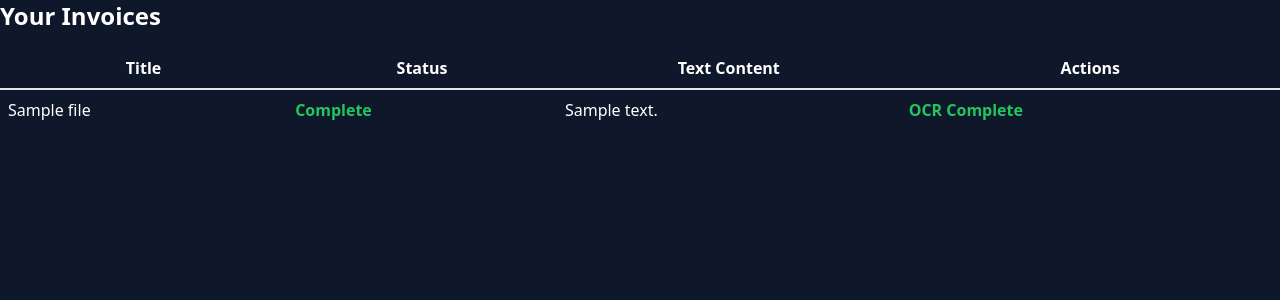
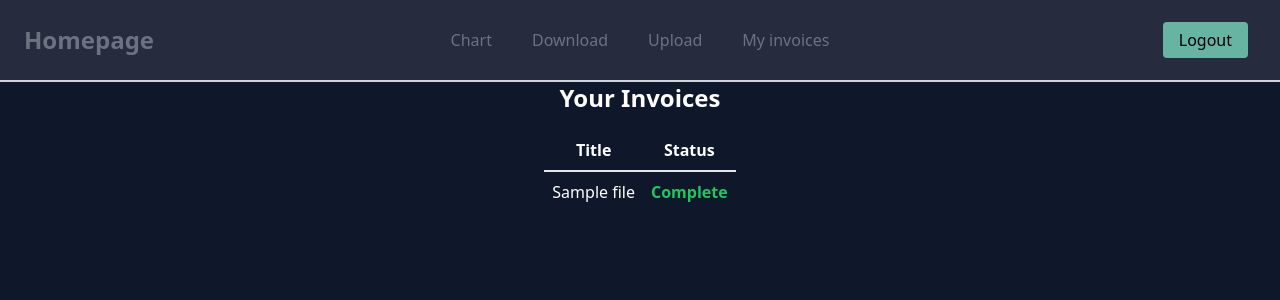
Before and after one commit to HarKemp/ProjLab, a Flask app: page /my_invoices in a window 1280 px wide. Shown: the top 300 px of the page. Run offline with Flask 3, Linux system fonts and the light colour scheme; a user stored in the database is signed in; tables that the repository leaves empty hold one stand-in row (values such as "Sample post").

```diff
--- a/Application/app/ocr.py
+++ b/Application/app/ocr.py
@@ -1,4 +1,4 @@
-from flask import Blueprint, session, flash, url_for, request, redirect, render_template
+from flask import Blueprint, session, flash, url_for, request, redirect, render_template, jsonify
 from flask_login import login_required, current_user
 from app.db.models import File
 from app.__init__ import db
@@ -35,7 +35,7 @@ def convert_text(file_id):
 
     # Queue the OCR task
     ocr_task.delay(file_id)
-    flash("OCR processing has started.", "alert-success")
+    # flash("OCR processing has started.", "alert-success")
 
     return redirect(url_for('ocr.my_invoices'))
 
@@ -46,3 +46,16 @@ def my_invoices():
     # pass the invoices invoices html
     invoices = File.query.filter_by(user_id=current_user.id).all()
     return render_template("invoices.html", invoices=invoices)
+
+@ocr.route('/invoice-status', methods=['GET'])
+@login_required
+def invoice_status():
+    invoices = File.query.filter_by(user_id=current_user.id).all()
+    data = []
+    for inv in invoices:
+        data.append({
+            'id': inv.id,
+            'title': inv.title,
+            'ocr_status': inv.ocr_status,
+        })
+    return jsonify(data)
--- a/Application/app/tasks.py
+++ b/Application/app/tasks.py
@@ -19,9 +19,6 @@ def ocr_task(file_id):
         # Mock OCR processing time
         time.sleep(10)  # Simulates a 5-second processing delay
 
-        # Simulate OCR text content
-        file.text_content = "This is a test OCR result."
-
         # Set status to "Complete"
         file.ocr_status = "Complete"
         db.session.commit()
--- a/Application/app/templates/invoices.html
+++ b/Application/app/templates/invoices.html
@@ -36,25 +36,79 @@
 {##}
 {#{% endblock %}#}
 
+{#{% extends "layout.html" %}#}
+{##}
+{#{% block body %}#}
+{#<h1 class="text-2xl font-semibold mb-4">Your Invoices</h1>#}
+{##}
+{#<table class="w-full border-collapse">#}
+{#    <thead>#}
+{#        <tr>#}
+{#            <th class="border-b-2 p-2 text-left">Title</th>#}
+{#            <th class="border-b-2 p-2 text-left">Status</th>#}
+{#            <th class="border-b-2 p-2 text-left">Text Content</th>#}
+{#            <th class="border-b-2 p-2 text-left">Actions</th>#}
+{#        </tr>#}
+{#    </thead>#}
+{#    <tbody>#}
+{#        {% for invoice in invoices %}#}
+{#        <tr class="hover:bg-gray-100">#}
+{#            <td class="border-b p-2">{{ invoice.title }}</td>#}
+{#            <td class="border-b p-2">#}
+{#                {% if invoice.ocr_status == "Pending" %}#}
+{#                    <span class="text-yellow-500 font-semibold">Pending</span>#}
+{#                {% elif invoice.ocr_status == "Processing" %}#}
+{#                    <span class="text-blue-500 font-semibold">Processing</span>#}
+{#                {% elif invoice.ocr_status == "Complete" %}#}
+{#                    <span class="text-green-500 font-semibold">Complete</span>#}
+{#                {% else %}#}
+{#                    <span class="text-red-500 font-semibold">Unknown</span>#}
+{#                {% endif %}#}
+{#            </td>#}
+{#            <td class="border-b p-2">#}
+{#                {% if invoice.ocr_status == "Complete" %}#}
+{#                    <p>{{ invoice.text_content }}</p>#}
+{#                {% else %}#}
+{#                    <em>Not yet processed</em>#}
+{#                {% endif %}#}
+{#            </td>#}
+{#            <td class="border-b p-2">#}
+{#                {% if invoice.ocr_status == "Pending" %}#}
+{#                    <form action="{{ url_for('ocr.convert_text', file_id=invoice.id) }}" method="POST">#}
+{#                        <button type="submit" class="bg-blue-500 text-white px-2 py-1 rounded hover:bg-blue-600">#}
+{#                            Start OCR#}
+{#                        </button>#}
+{#                    </form>#}
+{#                {% elif invoice.ocr_status == "Processing" %}#}
+{#                    <span class="text-gray-500 italic">OCR in progress...</span>#}
+{#                {% elif invoice.ocr_status == "Complete" %}#}
+{#                    <span class="text-green-500 font-semibold">OCR Complete</span>#}
+{#                {% endif %}#}
+{#            </td>#}
+{#        </tr>#}
+{#        {% endfor %}#}
+{#    </tbody>#}
+{#</table>#}
+{#{% endblock %}#}
+
 {% extends "layout.html" %}
+{% block body %}
+{% include 'navbar.html' %}
+<h1 class="text-2xl font-semibold mb-4 text-center">Your Invoices</h1>
 
-{% block body %}
-<h1 class="text-2xl font-semibold mb-4">Your Invoices</h1>
-
-<table class="w-full border-collapse">
+<div class="max-w-xl mx-auto mt-8">
+    <table id="invoices-table" class="border-collapse mx-auto">
         <thead>
             <tr>
-            <th class="border-b-2 p-2 text-left">Title</th>
-            <th class="border-b-2 p-2 text-left">Status</th>
-            <th class="border-b-2 p-2 text-left">Text Content</th>
-            <th class="border-b-2 p-2 text-left">Actions</th>
+                <th class="border-b-2 p-2 text-center">Title</th>
+                <th class="border-b-2 p-2 text-center">Status</th>
             </tr>
         </thead>
         <tbody>
             {% for invoice in invoices %}
-        <tr class="hover:bg-gray-100">
-            <td class="border-b p-2">{{ invoice.title }}</td>
-            <td class="border-b p-2">
+            <tr id="invoice-{{ invoice.id }}" class="hover:bg-gray-100">
+                <td class="border-b p-2 text-center invoice-title">{{ invoice.title }}</td>
+                <td class="border-b p-2 text-center invoice-status">
                     {% if invoice.ocr_status == "Pending" %}
                         <span class="text-yellow-500 font-semibold">Pending</span>
                     {% elif invoice.ocr_status == "Processing" %}
@@ -65,28 +119,44 @@
                         <span class="text-red-500 font-semibold">Unknown</span>
                     {% endif %}
                 </td>
-            <td class="border-b p-2">
-                {% if invoice.ocr_status == "Complete" %}
-                    <p>{{ invoice.text_content }}</p>
-                {% else %}
-                    <em>Not yet processed</em>
-                {% endif %}
-            </td>
-            <td class="border-b p-2">
-                {% if invoice.ocr_status == "Pending" %}
-                    <form action="{{ url_for('ocr.convert_text', file_id=invoice.id) }}" method="POST">
-                        <button type="submit" class="bg-blue-500 text-white px-2 py-1 rounded hover:bg-blue-600">
-                            Start OCR
-                        </button>
-                    </form>
-                {% elif invoice.ocr_status == "Processing" %}
-                    <span class="text-gray-500 italic">OCR in progress...</span>
-                {% elif invoice.ocr_status == "Complete" %}
-                    <span class="text-green-500 font-semibold">OCR Complete</span>
-                {% endif %}
-            </td>
             </tr>
             {% endfor %}
         </tbody>
     </table>
+</div>
+
+<script>
+  function updateInvoiceRow(invoice) {
+    const row = document.getElementById(`invoice-${invoice.id}`);
+    if (!row) return; // Invoice row not found
+
+    const statusCell = row.querySelector('.invoice-status');
+    let statusHtml = '';
+
+    if (invoice.ocr_status === 'Pending') {
+      statusHtml = '<span class="text-yellow-500 font-semibold">Pending</span>';
+    } else if (invoice.ocr_status === 'Processing') {
+      statusHtml = '<span class="text-blue-500 font-semibold">Processing</span>';
+    } else if (invoice.ocr_status === 'Complete') {
+      statusHtml = '<span class="text-green-500 font-semibold">Complete</span>';
+    } else {
+      statusHtml = '<span class="text-red-500 font-semibold">Unknown</span>';
+    }
+    statusCell.innerHTML = statusHtml;
+  }
+
+  function fetchStatusUpdates() {
+    fetch("{{ url_for('ocr.invoice_status') }}")
+      .then(response => response.json())
+      .then(data => {
+        data.forEach(invoice => {
+          updateInvoiceRow(invoice);
+        });
+      })
+      .catch(err => console.error('Error fetching invoice status:', err));
+  }
+
+  // Poll every 5 seconds
+  setInterval(fetchStatusUpdates, 5000);
+</script>
 {% endblock %}
```
Also changed, not shown: Application/app/main.py (+1 -7 lines), Application/app/templates/homepage.html (+25 -7 lines), Application/app/utils.py (+18 -2 lines). Lines whose indentation alone changed are shown as unchanged.
